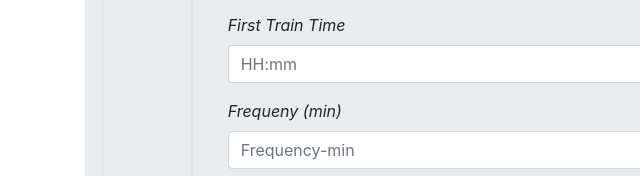
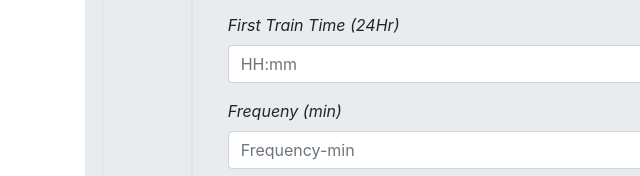
Before and after one commit to hadiburpee/trainschedule, a plain HTML site: page index.html in a window 1280 px wide. Shown: the part 624-800 px from the top of the page, 0-640 px from the left. Drawn offline with nearby package versions, Linux system fonts and the light colour scheme; no server answers.

Commit message:
final updates

```diff
--- a/index.html
+++ b/index.html
@@ -65,7 +65,7 @@
                 <input type="desination-name" class="form-control" id="add-destination-name" placeholder="Destination">
             </div>
             <div class="form-group">
-                <label for="First Train">First Train Time</label>
+                <label for="First Train">First Train Time (24Hr)</label>
                 <input type="first-train-time" class="form-control" id="add-train-time" placeholder="HH:mm">
             </div>
             <div class="form-group">
```
